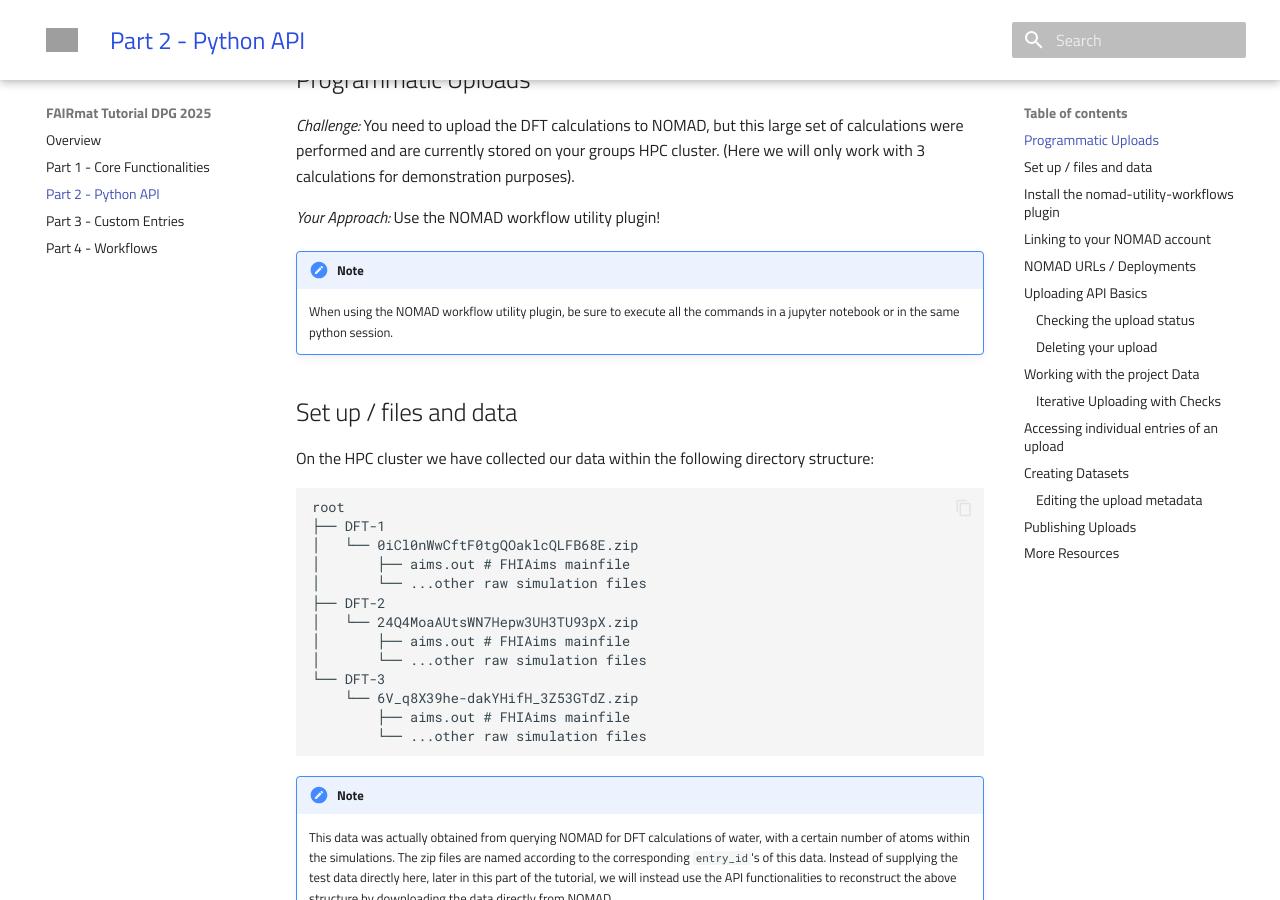
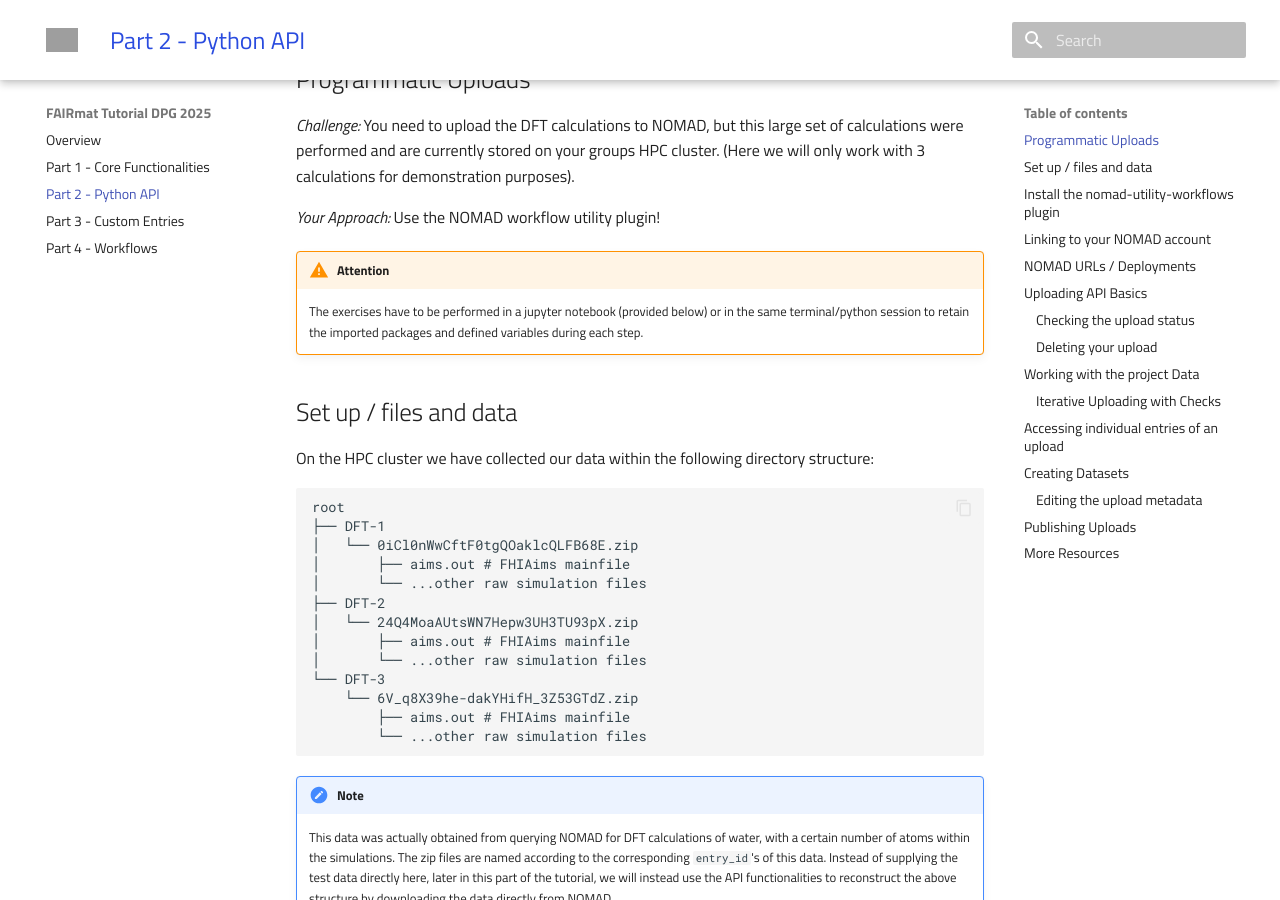
Before and after one commit to FAIRmat-NFDI/nomad-tutorial-workflows, an MkDocs documentation site: the page built from docs/api.md, in a window 1280 px wide and 900 px high, scrolled down 540 px. Built offline with MkDocs 1.6.1 and Material for MkDocs 9.7.7, drawn with Linux system fonts in a browser that asks for light colours; nearby versions of some CDN libraries; library files that are not in the unit come from our copies; grey boxes are pictures that could not be loaded.

Commit message:
make warning of part 2 and 3 equal

```diff
--- a/docs/api.md
+++ b/docs/api.md
@@ -14,8 +14,8 @@
 
 *Your Approach:* Use the NOMAD workflow utility plugin!
 
-!!! NOTE
-    When using the NOMAD workflow utility plugin, be sure to execute all the commands in a jupyter notebook or in the same python session.
+!!! Warning "Attention"
+    The exercises have to be performed in a jupyter notebook (provided below) or in the same terminal/python session to retain the imported packages and defined variables during each step.
 
 ## Set up / files and data
 
```
Also changed, not shown: docs/custom.md (+1 -2 lines).
